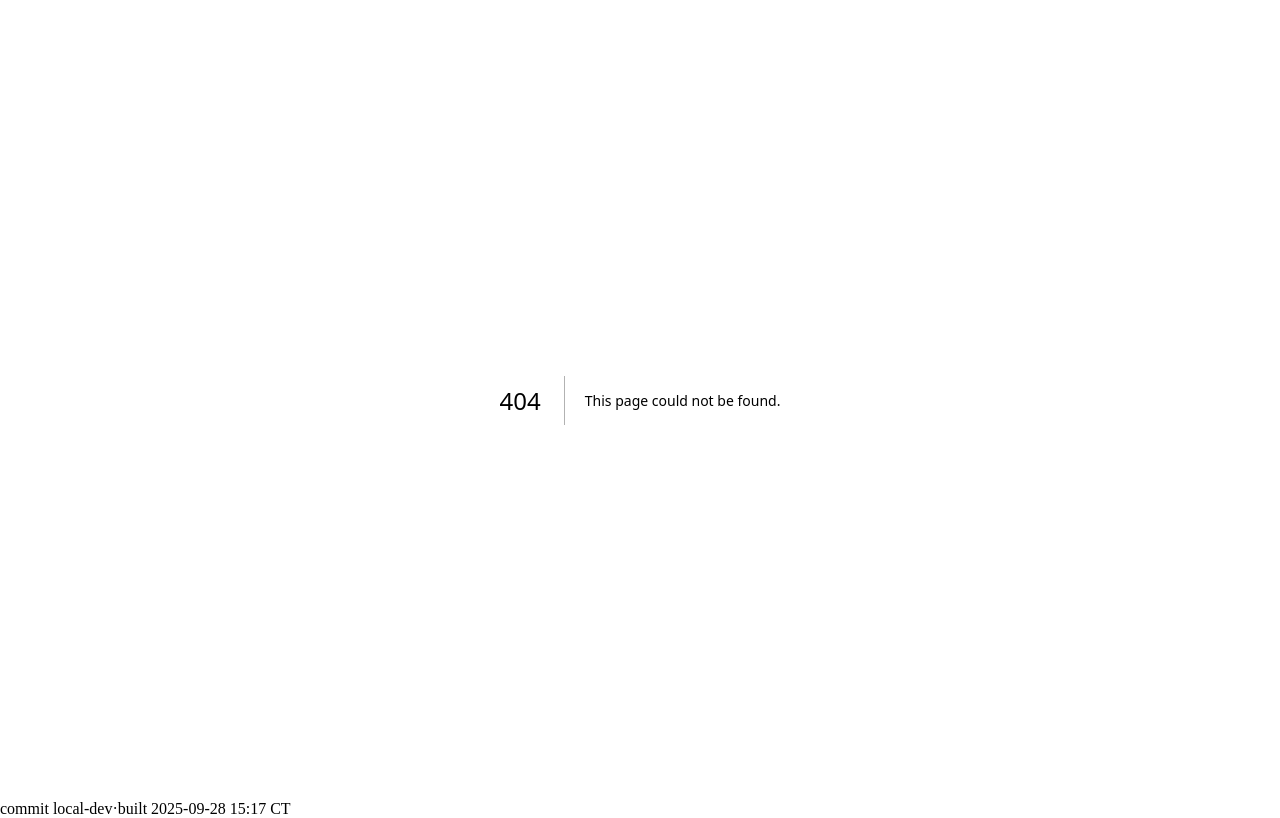
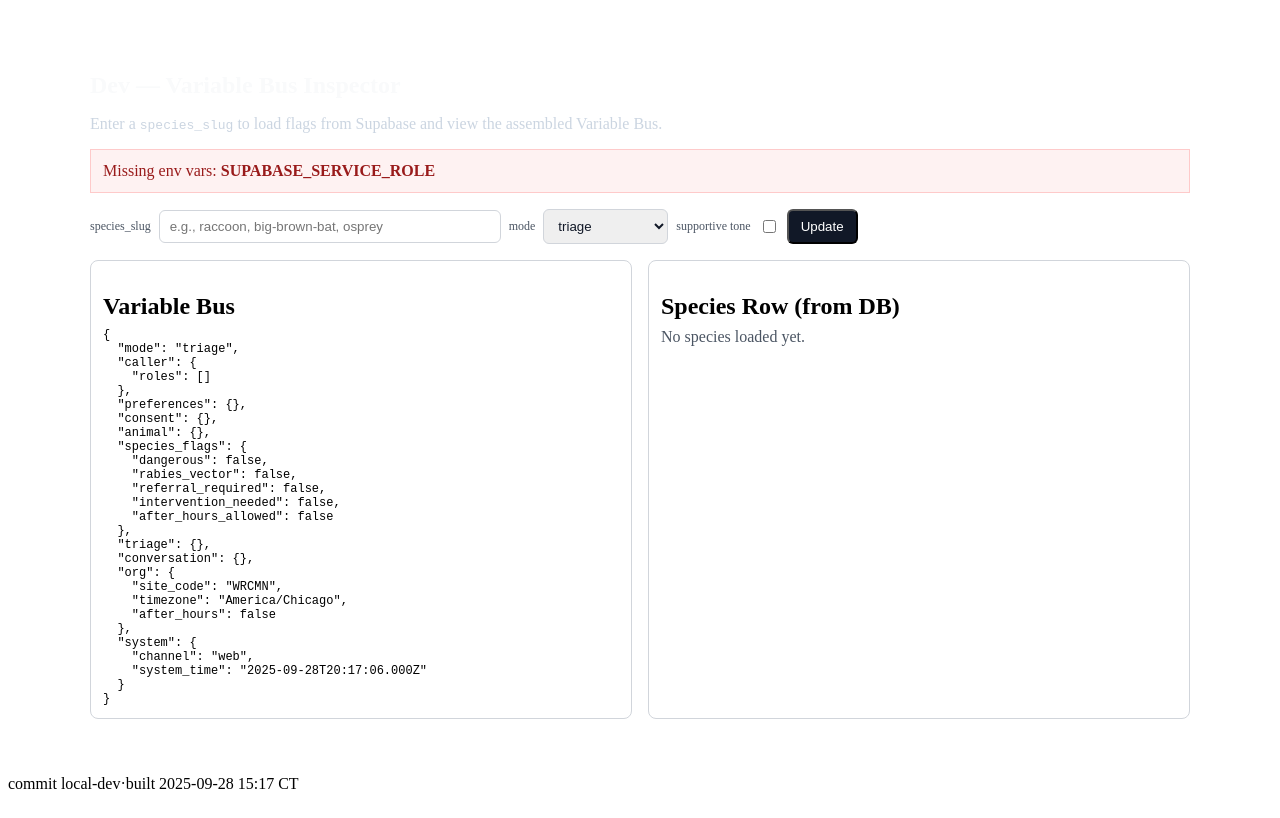
Before and after one commit to tomsullivan79/voiceflow-exit, a Next.js app: page /dev/variable-bus in a window 1280 px wide. Before the commit this address had no page. Built offline with nearby package versions, Linux system fonts and the light colour scheme; no server answers.

Commit message:
18D: add /dev/variable-bus inspector to visualize Variable Bus + species flags

```diff
--- /dev/null
+++ b/app/dev/variable-bus/page.tsx
@@ -0,0 +1,147 @@
+// app/dev/variable-bus/page.tsx
+import "server-only";
+import { createClient } from "@supabase/supabase-js";
+import { createEmptyBus, mapSpeciesMetaToFlags, VariableBus, Mode } from "@/types/variableBus";
+
+export const dynamic = "force-dynamic";
+export const runtime = "nodejs";
+
+type SearchParams = Record<string, string | string[] | undefined>;
+
+function getEnv() {
+  const url = process.env.NEXT_PUBLIC_SUPABASE_URL;
+  const service = process.env.SUPABASE_SERVICE_ROLE;
+  const missing: string[] = [];
+  if (!url) missing.push("NEXT_PUBLIC_SUPABASE_URL");
+  if (!service) missing.push("SUPABASE_SERVICE_ROLE");
+  return { url, service, missing };
+}
+
+function readParam(sp: SearchParams, key: string, fallback = "") {
+  const v = sp?.[key];
+  if (Array.isArray(v)) return String(v[0] ?? fallback);
+  return typeof v === "string" ? v : fallback;
+}
+
+async function fetchSpeciesRow(url: string, service: string, slug: string) {
+  const supabase = createClient(url, service, { auth: { persistSession: false } });
+  // Try lookup view first; fall back to base table if needed
+  let row: any | null = null;
+
+  // Attempt species_meta_lookup
+  let { data, error } = await supabase
+    .from("species_meta_lookup")
+    .select("*")
+    .eq("slug", slug)
+    .maybeSingle();
+  if (!error && data) row = data;
+
+  if (!row) {
+    const res = await supabase.from("species_meta").select("*").eq("slug", slug).maybeSingle();
+    if (!res.error && res.data) row = res.data;
+  }
+  return row;
+}
+
+function hstack(style: React.CSSProperties = {}) {
+  return { display: "flex", gap: 8, alignItems: "center", ...style };
+}
+
+export default async function VariableBusDev({ searchParams }: { searchParams: SearchParams }) {
+  const { url, service, missing } = getEnv();
+
+  const species_slug = readParam(searchParams, "species_slug").trim();
+  const modeParam = (readParam(searchParams, "mode", "triage") as Mode);
+  const supportive = readParam(searchParams, "supportive", "") === "1";
+
+  // Build bus
+  const bus: VariableBus = createEmptyBus(modeParam);
+  if (supportive) bus.tone_overlay = "supportive";
+
+  let speciesRow: any | null = null;
+  if (species_slug && url && service) {
+    speciesRow = await fetchSpeciesRow(url, service, species_slug);
+    if (speciesRow) {
+      bus.animal.species_slug = species_slug;
+      bus.animal.species_text = speciesRow.common_name ?? species_slug;
+      bus.species_flags = mapSpeciesMetaToFlags({
+        dangerous: speciesRow.dangerous,
+        rabies_vector: speciesRow.rabies_vector,
+        referral_required: speciesRow.referral_required,
+        intervention_needed: speciesRow.intervention_needed as any, // 'never'|'sometimes'|'always' supported
+        after_hours_allowed: speciesRow.after_hours_allowed,
+      });
+    }
+  }
+
+  // Styles
+  const border = "#d1d5db";
+  const pageTitle = "#f9fafb";
+  const pageSub = "#cbd5e1";
+  const cardText = "#111827";
+
+  return (
+    <main style={{ maxWidth: 1100, margin: "32px auto", padding: 24 }}>
+      <h1 style={{ fontSize: 24, fontWeight: 800, color: pageTitle, marginBottom: 8 }}>
+        Dev — Variable Bus Inspector
+      </h1>
+      <p style={{ color: pageSub, marginBottom: 16 }}>
+        Enter a <code>species_slug</code> to load flags from Supabase and view the assembled Variable Bus.
+      </p>
+
+      {missing?.length ? (
+        <div style={{ padding: 12, border: "1px solid #fecaca", background: "#fef2f2", color: "#991b1b", marginBottom: 16 }}>
+          Missing env vars: <b>{missing.join(", ")}</b>
+        </div>
+      ) : null}
+
+      <form method="get" action="/dev/variable-bus" style={{ ...hstack({ marginBottom: 16, flexWrap: "wrap" }) }}>
+        <div style={hstack()}>
+          <label htmlFor="species_slug" style={{ fontSize: 12, color: "#4b5563" }}>species_slug</label>
+          <input
+            id="species_slug"
+            name="species_slug"
+            defaultValue={species_slug}
+            placeholder="e.g., raccoon, big-brown-bat, osprey"
+            style={{ padding: "8px 10px", border: `1px solid ${border}`, borderRadius: 6, minWidth: 320, color: cardText }}
+          />
+        </div>
+
+        <div style={hstack()}>
+          <label htmlFor="mode" style={{ fontSize: 12, color: "#4b5563" }}>mode</label>
+          <select id="mode" name="mode" defaultValue={modeParam}
+            style={{ padding: "8px 10px", border: `1px solid ${border}`, borderRadius: 6, color: cardText }}>
+            <option value="triage">triage</option>
+            <option value="patient_status">patient_status</option>
+            <option value="referral">referral</option>
+          </select>
+        </div>
+
+        <div style={hstack()}>
+          <label htmlFor="supportive" style={{ fontSize: 12, color: "#4b5563" }}>supportive tone</label>
+          <input type="checkbox" id="supportive" name="supportive" value="1" defaultChecked={supportive} />
+        </div>
+
+        <button type="submit" style={{ padding: "8px 12px", background: "#111827", color: "#fff", borderRadius: 6 }}>
+          Update
+        </button>
+      </form>
+
+      <div style={{ display: "grid", gridTemplateColumns: "1fr 1fr", gap: 16 }}>
+        <section style={{ border: `1px solid ${border}`, background: "#fff", borderRadius: 8, padding: 12 }}>
+          <h2 style={{ fontWeight: 700, marginBottom: 8 }}>Variable Bus</h2>
+          <pre style={{ margin: 0, fontSize: 12, overflowX: "auto" }}>{JSON.stringify(bus, null, 2)}</pre>
+        </section>
+
+        <section style={{ border: `1px solid ${border}`, background: "#fff", borderRadius: 8, padding: 12 }}>
+          <h2 style={{ fontWeight: 700, marginBottom: 8 }}>Species Row (from DB)</h2>
+          {speciesRow ? (
+            <pre style={{ margin: 0, fontSize: 12, overflowX: "auto" }}>{JSON.stringify(speciesRow, null, 2)}</pre>
+          ) : (
+            <div style={{ color: "#4b5563" }}>No species loaded yet.</div>
+          )}
+        </section>
+      </div>
+    </main>
+  );
+}
```
